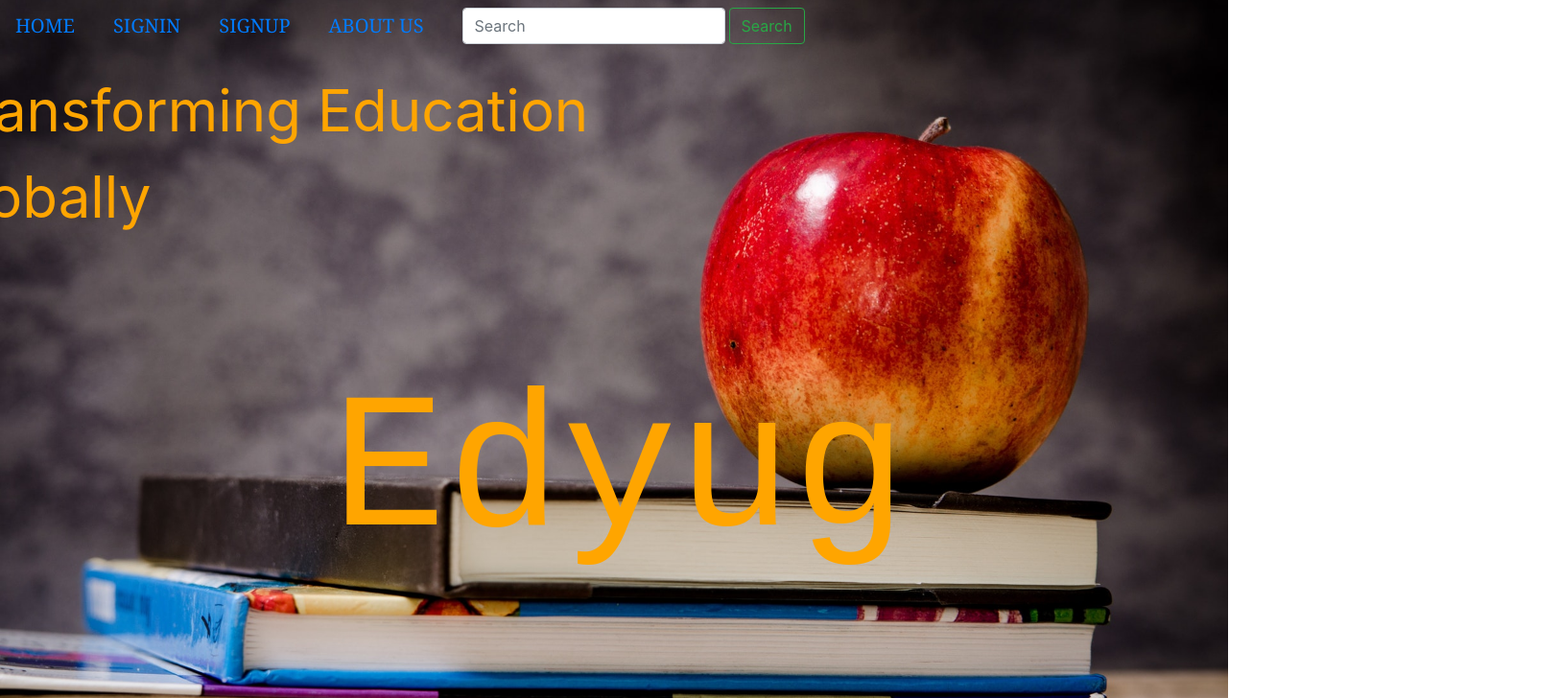
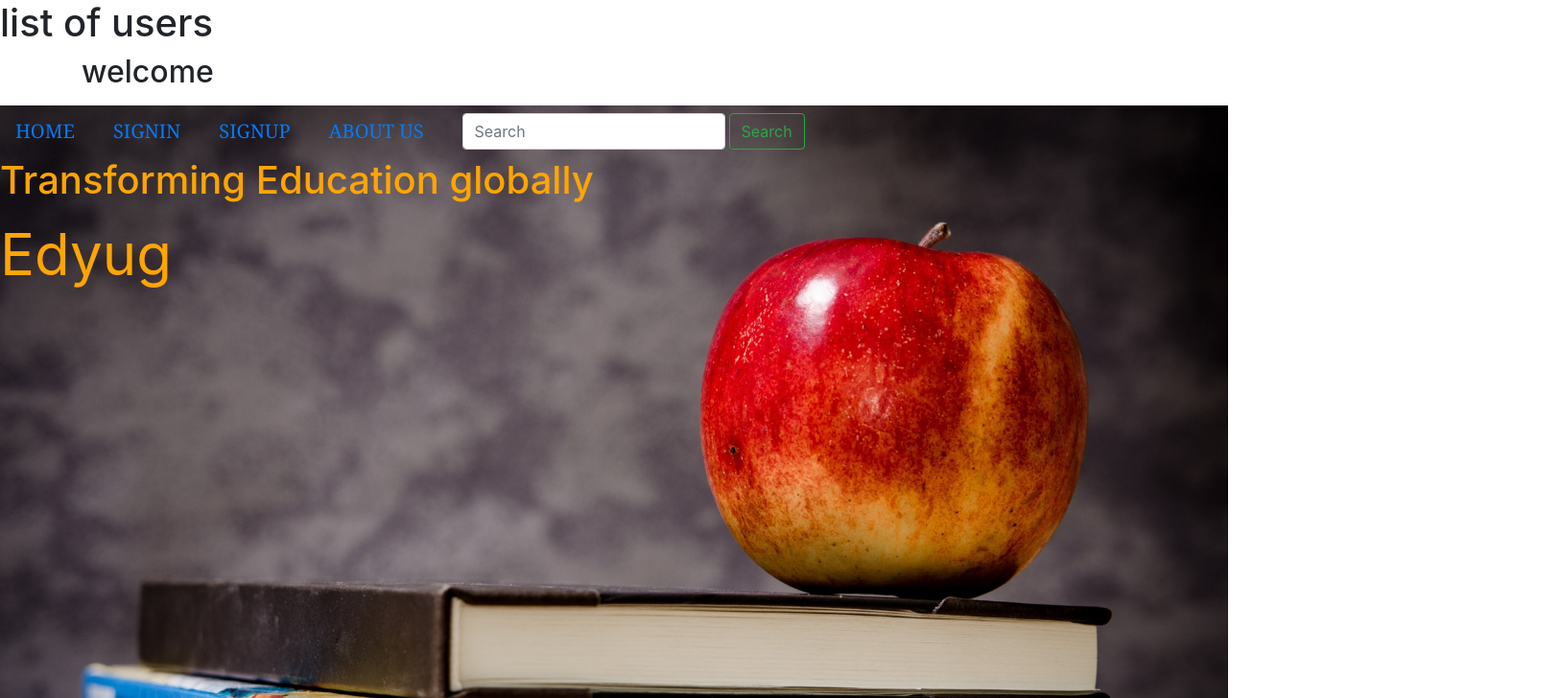
Before and after one commit to goldenaman/Edyug, an Angular app: page / in a window 1280 px wide. Shown: the top 728 px of the page at 96% size, 1626 px wide, since content can reach past the window. Built offline with nearby package versions, Linux system fonts and the light colour scheme; no server answers.

Commit message:
added token api

```diff
--- a/src/app/about-us/about-us.component.html
+++ b/src/app/about-us/about-us.component.html
@@ -3,9 +3,6 @@
     <div class="carousel-inner">
       <div class="carousel-item ">
         <img class="d-block w-100 h-100" src="../../assets/backgroundImages/sample1.jpg"  alt="First slide">
-        <div class="container">
-
-      </div>
       </div>
       <div class="carousel-item ">
         <img class="d-block w-100 h-100" src="../../assets/backgroundImages/sample3.jpg"  alt="Second slide">
--- a/src/app/app.component.html
+++ b/src/app/app.component.html
@@ -1 +1,2 @@
+<app-profile></app-profile>
 <router-outlet></router-outlet>
--- a/src/app/app.module.ts
+++ b/src/app/app.module.ts
@@ -26,11 +26,10 @@ import { HttpClientModule } from '@angular/common/http';
       {path: '', component: WelcomeComponent },
       {path: 'home', component: WelcomeComponent },
       {path: 'login', component: LoginComponent },
-      {path: 'login/signUp', component: SignUpComponent },
+      {path: 'login/signUp', component: SignUpComponent},
       {path: 'signUp', component: SignUpComponent},
       {path: 'aboutUs', component: AboutUsComponent},
-      {path: 'login/home', component: WelcomeComponent },
-      {path: '**', redirectTo: '' }
+      {path: 'login/home', component: WelcomeComponent }
     ]), HttpClientModule
   ],
   providers: [],
--- a/src/app/login/login.component.html
+++ b/src/app/login/login.component.html
@@ -5,16 +5,16 @@
 				<h3>School Login</h3>
 				<form>
 					<div class="form-group">
-						<input type="text"  class="form-control" placeholder="username *" value="" />
+						<input type="text"  class="form-control" placeholder="username *" required #Iusername/>
 					</div>
 					<div class="form-group">
-							<input type="text"  class="form-control" placeholder="institute id *" value="" />
+							<input type="text"  class="form-control" placeholder="institute id *" required #instituteId/>
 						</div>
 					<div class="form-group">
-						<input type="password" class="form-control" placeholder="Password *" value="" />
+						<input type="password" class="form-control" placeholder="Password *" required #Ipassword/>
 					</div>
 					<div class="form-group">
-						<input type="submit" class="btn btn-lg btn-success" value="Login" />
+						<input type="button" class="btn btn-lg btn-success" value="Login" (click)="validateInstitute(Iusername.value, instituteId.value, Ipassword.value)" />
 					</div>
 					<div class="form-group">
 						<a href="#" class="ForgetPwd">Forget Password?</a>
@@ -25,13 +25,13 @@
 				<h3>Parent/Student login</h3>
 				<form>
 					<div class="form-group">
-						<input type="text" class="form-control" placeholder="username *" value="" />
+						<input type="text" class="form-control" placeholder="username *" required #username/>
 					</div>
 					<div class="form-group">
-						<input type="password" class="form-control" placeholder="Password *" value="" />
+						<input type="password" class="form-control" placeholder="Password *" required #password/>
 					</div>
 					<div class="form-group">
-						<input type="submit" class="btn btn-lg btn-success" value="Login" />
+						<input type="button" class="btn btn-lg btn-success" value="Login" (click)="validateUser(username.value, password.value)"/>
 					</div>
 					<div class="form-group">
 
--- a/src/app/login/login.component.ts
+++ b/src/app/login/login.component.ts
@@ -1,4 +1,6 @@
 import { Component, OnInit } from '@angular/core';
+import { AuthService } from '../auth.service';
+import { UserService } from '../user.service';
 
 @Component({
   selector: 'app-login',
@@ -6,10 +8,18 @@ import { Component, OnInit } from '@angular/core';
   styleUrls: ['./login.component.css']
 })
 export class LoginComponent implements OnInit {
+  username: string;
+  password: string;
+  instituteId: string;
 
-  constructor() { }
+  constructor(private auth: AuthService, private user: UserService) { }
 
   ngOnInit() {
   }
-
+  validateInstitute(username: string, instituteId: string, password: string) {
+    this.auth.setUser(username, instituteId, password);
+  }
+  validateUser(username: string, password: string) {
+    this.auth.setUser(username, password, '');
+  }
 }
--- a/src/app/welcome/welcome.component.css
+++ b/src/app/welcome/welcome.component.css
@@ -11,14 +11,10 @@
     background-repeat: no-repeat;
     background-size: cover;
 }
-span.centered {
-    position: absolute;
-    top: 20%;
-    left: 30%;
+.centered {
     font-family: -apple-system, BlinkMacSystemFont, 'Segoe UI', Roboto, Oxygen, Ubuntu, Cantarell, 'Open Sans', 'Helvetica Neue', sans-serif;
     font-size: 60px;
     color: orange;
-    transform: translate(-50%, -50%);
 
   }
   h1.name{
--- a/src/app/welcome/welcome.component.html
+++ b/src/app/welcome/welcome.component.html
@@ -1,7 +1,9 @@
 <div class=" fullWelcomeBackground" id="welcome">
     <app-nav-bar></app-nav-bar>
-    <span class="centered">Transforming Education globally</span>
-        <h1 class="name">Edyug</h1>
+    <div class="centered">
+    <h1>Transforming Education globally</h1>
+        <span align="center">Edyug</span>
+      </div>
 </div>
 <script>
   window.onresize = function () {
```
